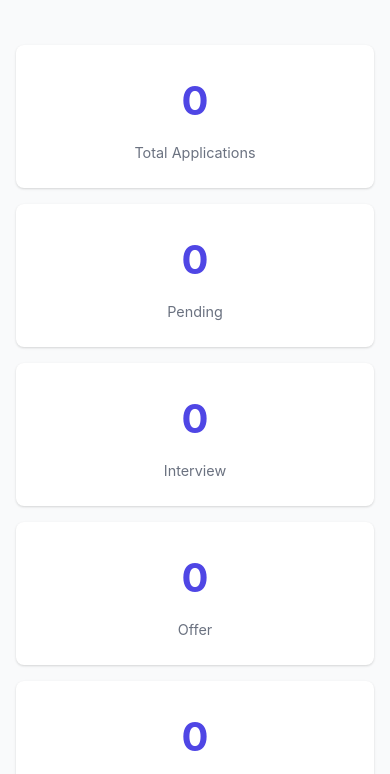
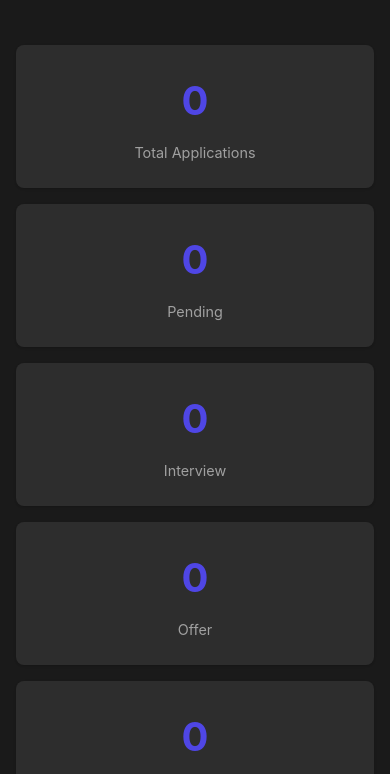
Before and after one commit to KushagraKanaujia/job-application-tracker, a browser extension: page index.html in a window 390 px wide. Shown: the part 186-960 px from the top of the page. Drawn offline with Linux system fonts and the dark colour scheme.

Commit message:
Add dark mode CSS foundation
- Prepare CSS variables for dark mode
- Add media query for prefers-color-scheme
- Foundation for future dark mode toggle

```diff
--- a/styles.css
+++ b/styles.css
@@ -427,3 +427,14 @@ textarea {
         gap: 1rem;
     }
 }
+
+/* Dark mode support - Coming soon */
+@media (prefers-color-scheme: dark) {
+    :root {
+        --bg-color: #1a1a1a;
+        --card-bg: #2d2d2d;
+        --text-primary: #ffffff;
+        --text-secondary: #a0a0a0;
+        --border-color: #404040;
+    }
+}
```
